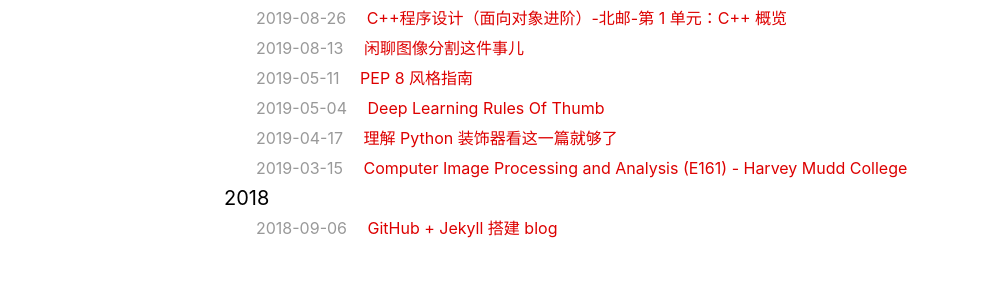
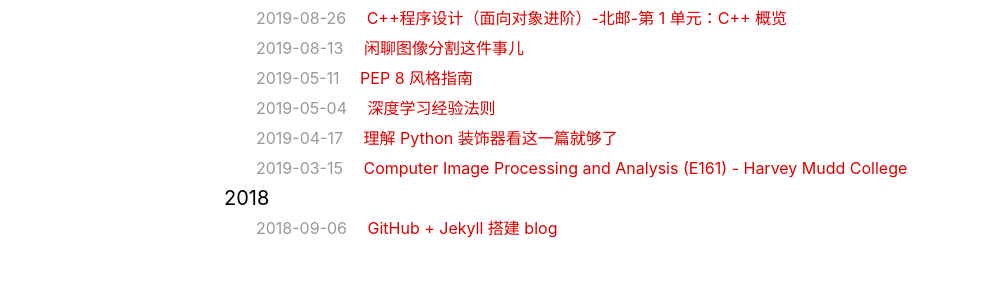
Before and after one commit to Quebradawill/quebrada.github.io, a Jekyll site: the page built from index.html, in a window 1280 px wide. Shown: the part 796-1078 px from the top of the page, without its empty margins (16-1008 px from the left). Built offline with Jekyll 4.4.1, drawn with Linux system fonts in a browser that asks for light colours.

Commit message:
Update 2019-05-04-Deep-Learning-Rules-of-Thumb.md

```diff
--- a/_posts/2019-05-04-Deep-Learning-Rules-of-Thumb.md
+++ b/_posts/2019-05-04-Deep-Learning-Rules-of-Thumb.md
@@ -1,3 +1,15 @@
+---
+layout: post
+title: 深度学习经验法则
+date: 2019-05-04
+categories: Papers
+tags: DeepLearning
+status: publish
+type: post
+published: true
+author: Quebradawill
+---
+
 英文版：[Deep Learning Rules of Thumb](https://jeffmacaluso.github.io/post/DeepLearningRulesOfThumb/)
 
 中文版：[深度学习经验法则](https://cugtyt.github.io/blog/2019/0405)
```
